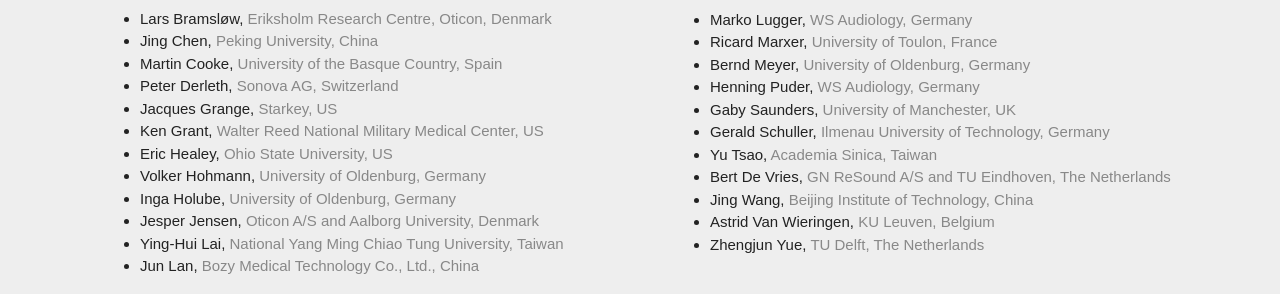
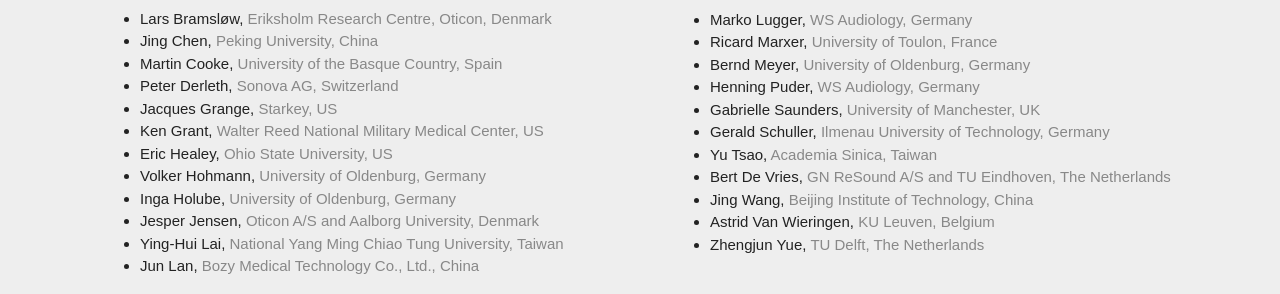
Before and after one commit to claritychallenge/clarity2023-workshop, a Jekyll site: the page built from organisers.md, in a window 1280 px wide. Shown: the part 480-774 px from the top of the page. Built offline with Jekyll 4.4.1, drawn with Linux system fonts in a browser that asks for light colours.

Commit message:
Fixed a SC member name

```diff
--- a/organisers.md
+++ b/organisers.md
@@ -63,7 +63,7 @@ If you have any queries please contact the organisers by emailing <a href="mailt
 <li>Ricard Marxer, <a href="#" class="text-muted">University of Toulon, France</a></li>
 <li>Bernd Meyer, <a href="#" class="text-muted">University of Oldenburg, Germany</a></li>
 <li>Henning Puder, <a href="#" class="text-muted">WS Audiology, Germany</a></li>
-<li>Gaby Saunders, <a href="#" class="text-muted">University of Manchester, UK</a></li>
+<li>Gabrielle Saunders, <a href="#" class="text-muted">University of Manchester, UK</a></li>
 <li>Gerald Schuller, <a href="#" class="text-muted">Ilmenau University of Technology, Germany</a></li>
 <!--<li>Chin-Tuan Tan, <a href="#" class="text-muted">A*STAR, Singapore</a></li> -->
 <li>Yu Tsao, <a href="#" class="text-muted">Academia Sinica, Taiwan</a></li>
```
